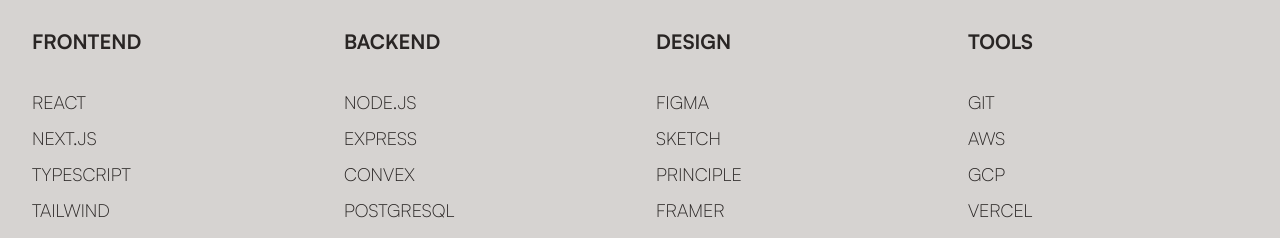
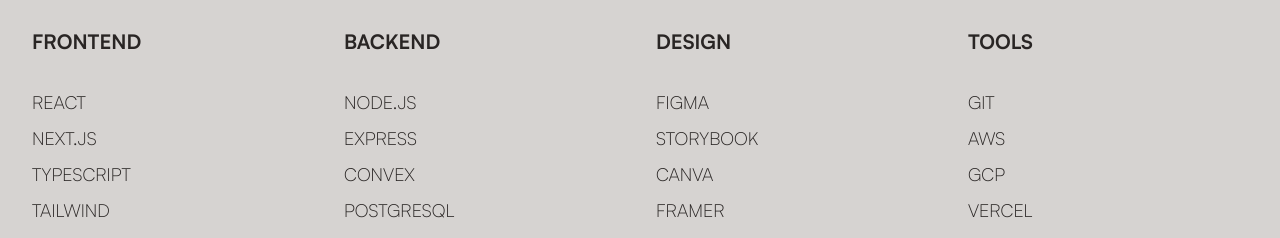
Before and after one commit to 0xjcr/0xjcr.github.io, a Next.js app: page / in a window 1280 px wide. Shown: the part 1520-1758 px from the top of the page. Built offline with nearby package versions, Linux system fonts and the light colour scheme.

Commit message:
Update page.tsx

```diff
--- a/src/app/page.tsx
+++ b/src/app/page.tsx
@@ -215,8 +215,8 @@
             <h3 className="text-xl font-bold">DESIGN</h3>
             <ul className="space-y-2 text-lg font-light">
               <li>FIGMA</li>
-              <li>SKETCH</li>
-              <li>PRINCIPLE</li>
+              <li>STORYBOOK</li>
+              <li>CANVA</li>
               <li>FRAMER</li>
             </ul>
           </motion.div>
```
